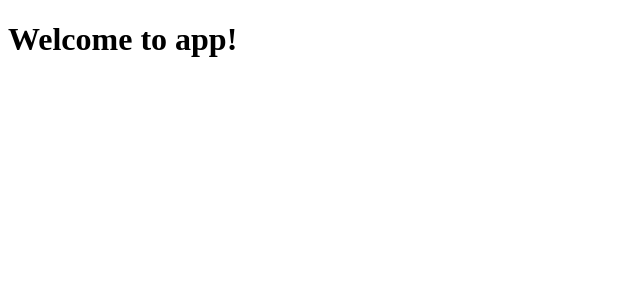
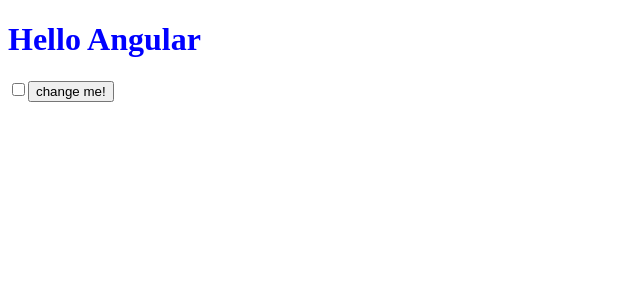
Before and after one commit to demo-projects/hpe-training-oct-2017, an Angular app: page / in a window 1280 px wide. Shown: the top 300 px of the page, without its empty margins (0-640 px from the left). Built offline with nearby package versions, Linux system fonts and the light colour scheme.

Commit message:
basic data bindings

```diff
--- a/package.json
+++ b/package.json
@@ -8,7 +8,8 @@
     "build": "ng build",
     "test": "ng test",
     "lint": "ng lint",
-    "e2e": "ng e2e"
+    "e2e": "ng e2e",
+    "compile": "ngc"
   },
   "private": true,
   "dependencies": {
--- /dev/null
+++ b/src/app/app.component.html
@@ -0,0 +1,7 @@
+<h1>{{ title }}</h1>
+
+<input type="checkbox"
+       [value]="flag"
+       [placeholder]="text">
+
+<button (click)="changeTitle()">change me!</button>
--- /dev/null
+++ b/src/app/app.component.scss
@@ -0,0 +1 @@
+h1 {color: blue}
--- a/src/app/app.component.ts
+++ b/src/app/app.component.ts
@@ -2,11 +2,26 @@
 
 @Component({
   selector: 'app-root',
-  template: `
-    <h1>Welcome to app!</h1>
-  `
+  templateUrl: 'app.component.html',
+  styleUrls: ['./app.component.scss']
 })
 
 export class AppComponent {
-  public title = 'app';
+
+  public title: string;
+  public text: string;
+  public val: string;
+  public flag: boolean;
+
+  constructor() {
+    this.title = 'Hello Angular';
+    this.text = 'type me!';
+    this.val = '';
+    this.flag = true;
+  }
+
+  changeTitle() {
+    this.title = 'New Title';
+  }
+
 }
--- /dev/null
+++ b/src/environments/environment.ngsummary.json
@@ -0,0 +1 @@
+{"summaries":[{"symbol":{"__symbol":0,"members":[]},"metadata":{"production":false}}],"symbols":[{"__symbol":0,"name":"environment","filePath":"/Users/nirkaufman/workspace/hpe-app/src/environments/environment.d.ts"}]}
--- /dev/null
+++ b/src/environments/environment.prod.ngsummary.json
@@ -0,0 +1 @@
+{"summaries":[{"symbol":{"__symbol":0,"members":[]},"metadata":{"production":true}}],"symbols":[{"__symbol":0,"name":"environment","filePath":"/Users/nirkaufman/workspace/hpe-app/src/environments/environment.prod.d.ts"}]}
--- a/src/main.ts
+++ b/src/main.ts
@@ -1,5 +1,4 @@
 import { platformBrowserDynamic } from '@angular/platform-browser-dynamic';
 import { AppModule } from './app/app.module';
 
-
 platformBrowserDynamic().bootstrapModule(AppModule);
```
Also changed, not shown: .angular-cli.json, src/styles.scss (renamed from src/styles.css).
